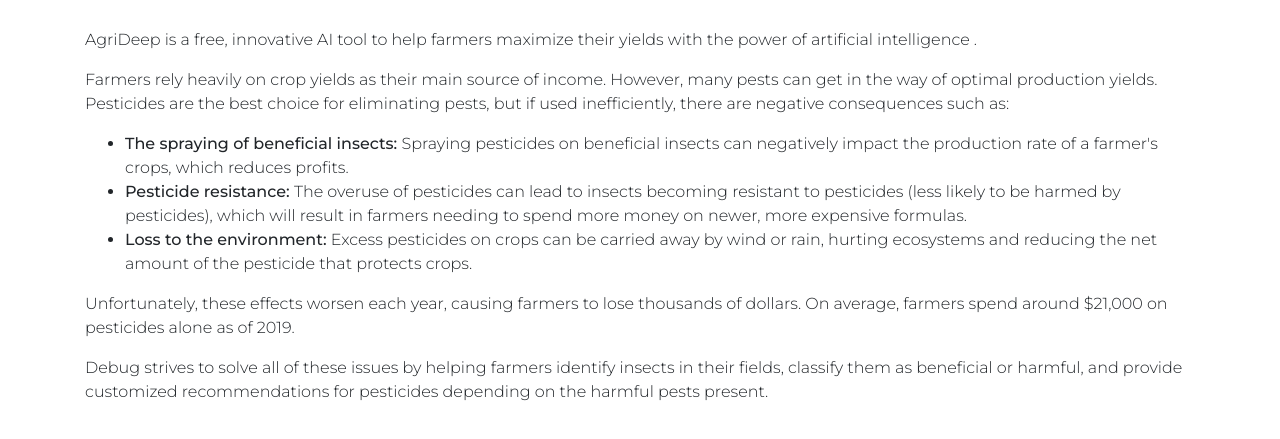
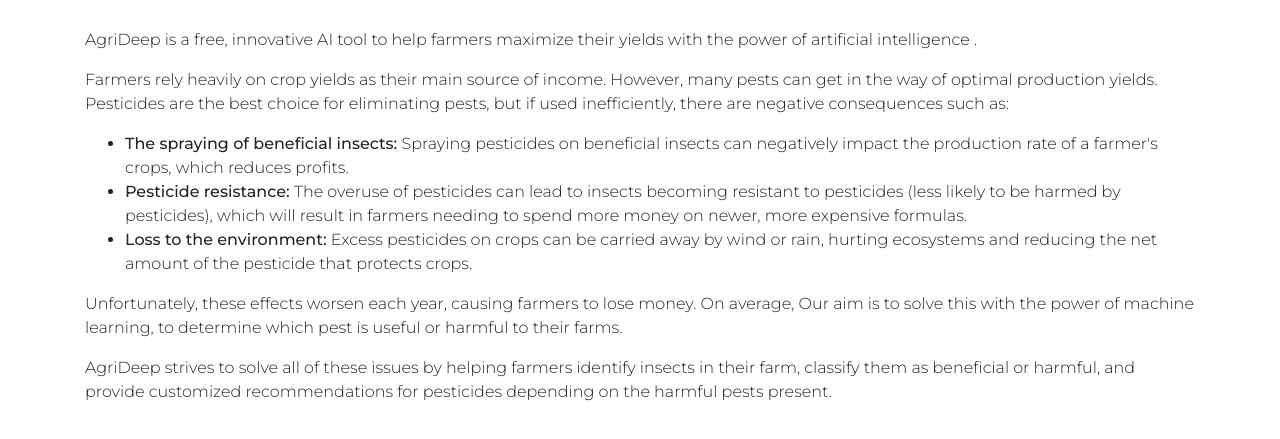
Before and after one commit to VocHub/agrodeep, a plain HTML site: page about.html in a window 1280 px wide. Shown: the part 1131-1570 px from the top of the page. Drawn offline with nearby package versions, Linux system fonts and the light colour scheme; a script that the page names is missing.

Commit message:
Update about.html

```diff
--- a/about.html
+++ b/about.html
@@ -2,7 +2,7 @@
 <html lang="en">
 
 <head>
-    <title>Debug - About</title>
+    <title>AgriDeep - About</title>
     <meta name="viewport" content="width=device-width, initial-scale=1">
     <meta name="description" content="Use the power of Machine Learning to determine the usefulness of pests.">
 
@@ -69,10 +69,10 @@
                         </li>
                     </ul>
                     <p>
-                        Unfortunately, these effects worsen each year, causing farmers to lose thousands of dollars. On average, farmers spend around $21,000 on pesticides alone as of 2019.
+                        Unfortunately, these effects worsen each year, causing farmers to lose money. On average, Our aim is to solve this with the power of machine learning, to determine which pest is useful or harmful to their farms.
                     </p>
                     <p>
-                        Debug strives to solve all of these issues by helping farmers identify insects in their fields, classify them as beneficial or harmful, and provide customized recommendations for pesticides depending on the harmful pests present.
+                        AgriDeep strives to solve all of these issues by helping farmers identify insects in their farm, classify them as beneficial or harmful, and provide customized recommendations for pesticides depending on the harmful pests present.
                     </p>
                 </div>
             </div>
```
